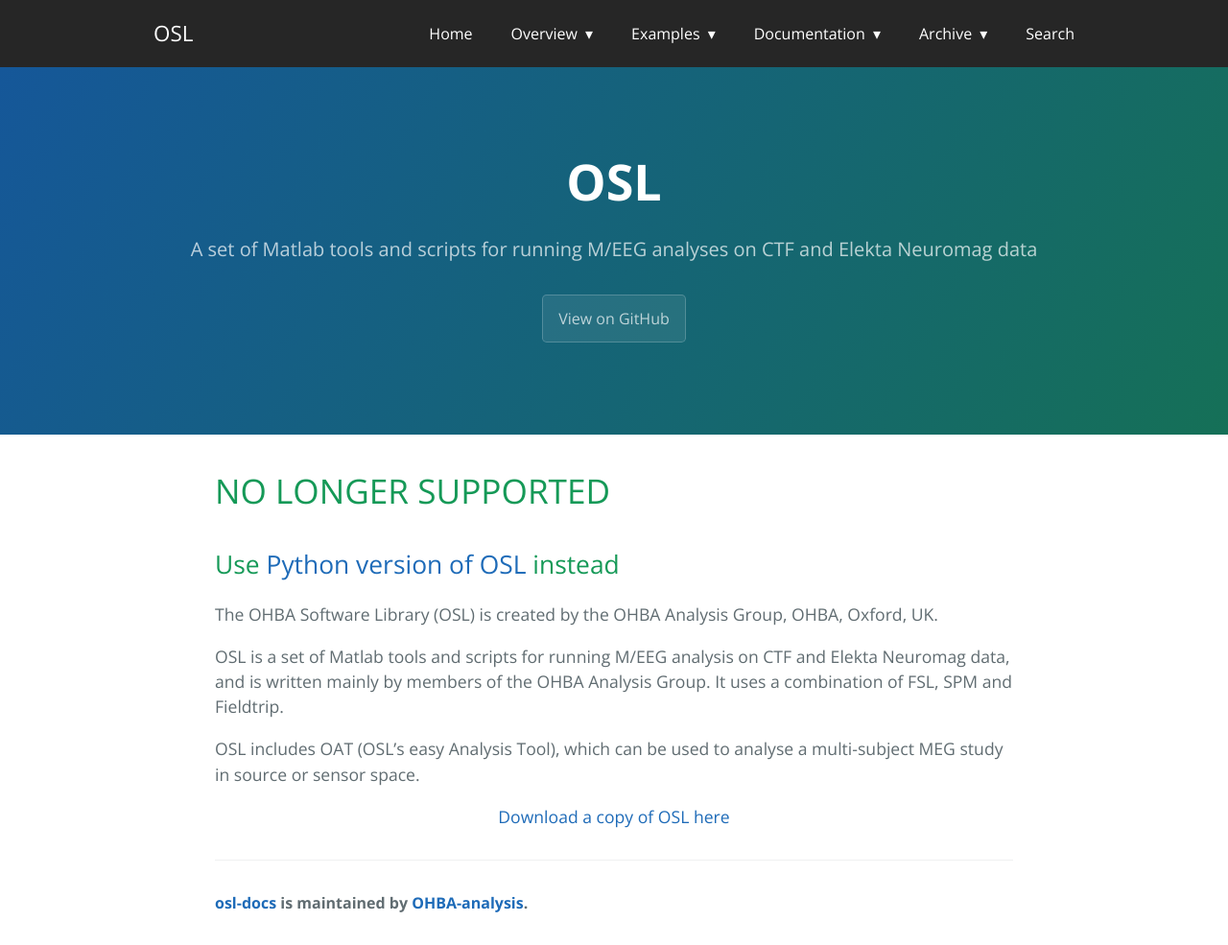
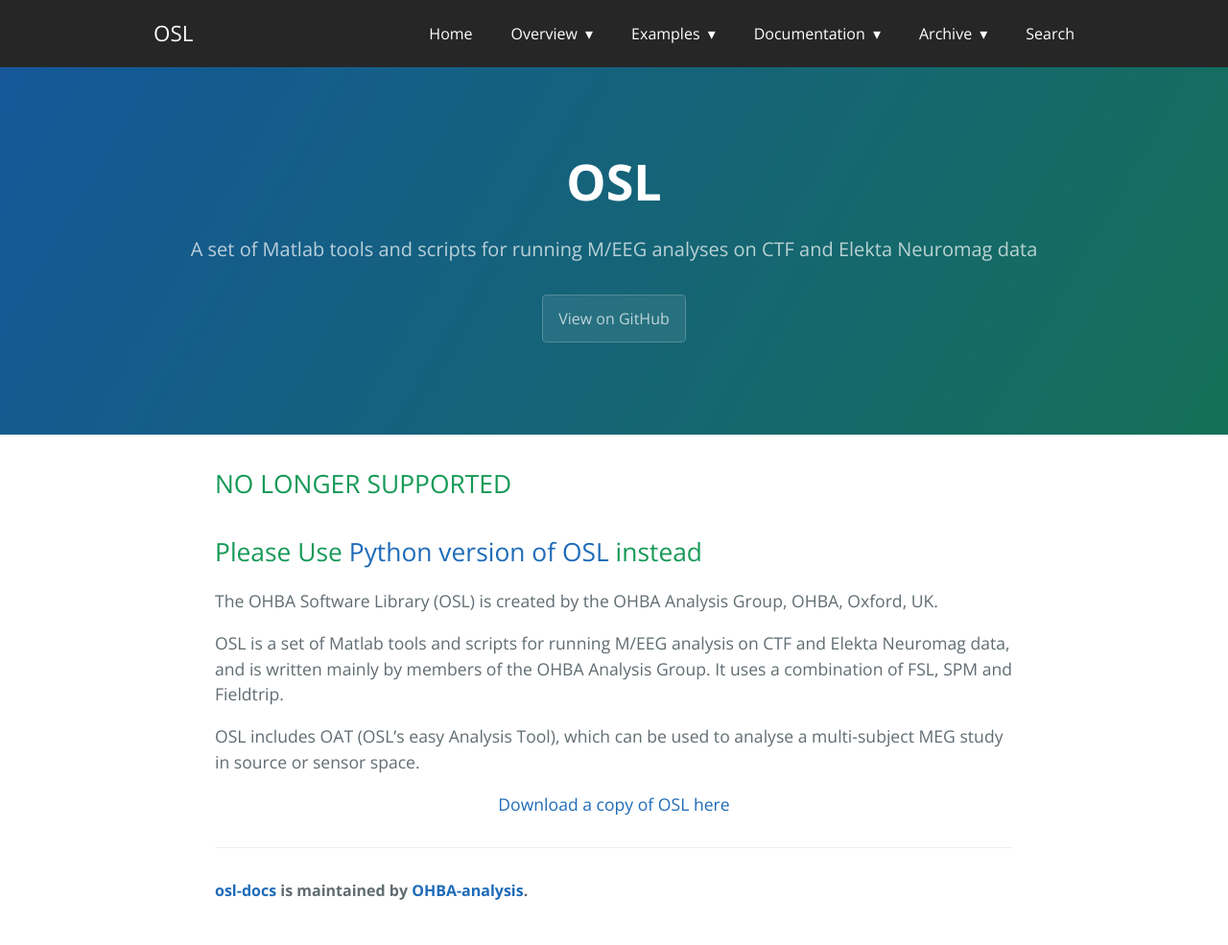
Before and after one commit to OHBA-analysis/osl-docs, a Jekyll site: the page built from index.md, in a window 1280 px wide. Shown: the whole page at 96% size. Built offline with Jekyll 4.4.1, drawn with Linux system fonts in a browser that asks for light colours.

Commit message:
Update index.md

```diff
--- a/index.md
+++ b/index.md
@@ -3,10 +3,9 @@
 title: Home
 ---
 
-NO LONGER SUPPORTED
-===================
+## NO LONGER SUPPORTED
+## Please Use [Python version of OSL](https://github.com/OHBA-analysis/osl) instead
 
-## Use [Python version of OSL](https://github.com/OHBA-analysis/osl) instead
 
 The OHBA Software Library (OSL) is created by the OHBA Analysis Group, OHBA, Oxford, UK.
 
```
